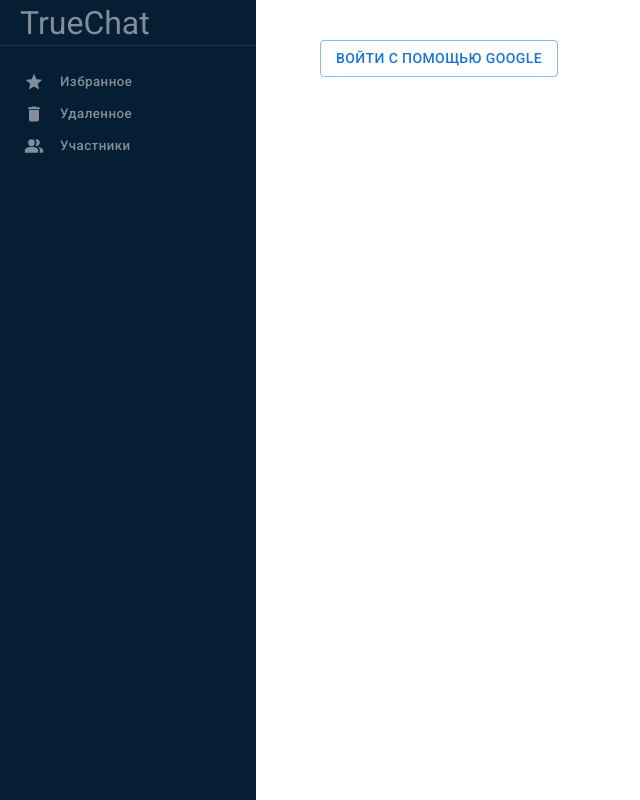
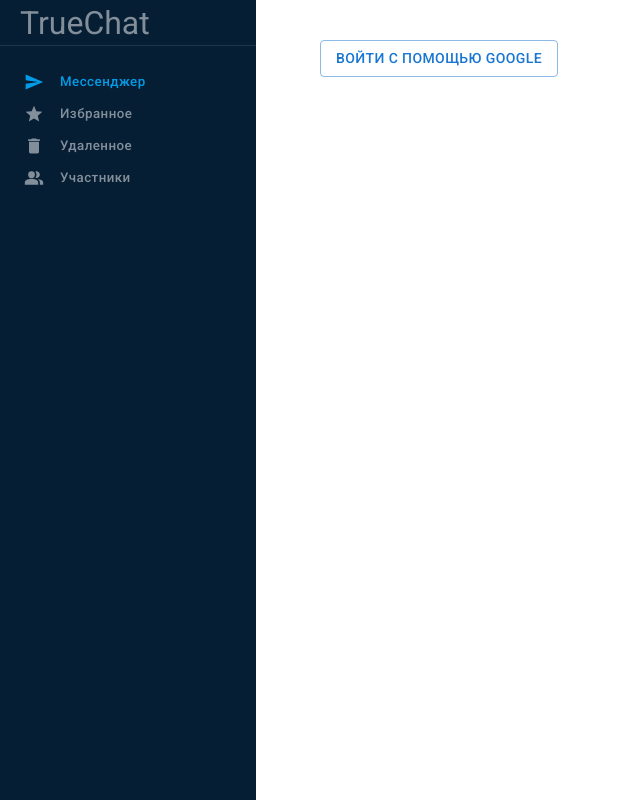
Before and after one commit to VictorTrumpel/React.ChatFirebase, a React (Create React App) app: page / in a window 1280 px wide. Shown: the whole page, without its empty margins (0-640 px from the left). Built offline with nearby package versions, Linux system fonts and the light colour scheme; no server answers.

Commit message:
[+] add usePage

```diff
--- a/src/app/hooks.ts
+++ /dev/null
@@ -1,6 +0,0 @@
-import { TypedUseSelectorHook, useDispatch, useSelector } from 'react-redux';
-import type { RootState, AppDispatch } from './store';
-
-// Use throughout your app instead of plain `useDispatch` and `useSelector`
-export const useAppDispatch = () => useDispatch<AppDispatch>();
-export const useAppSelector: TypedUseSelectorHook<RootState> = useSelector;
--- a/src/components/SideBar/SideBar.tsx
+++ b/src/components/SideBar/SideBar.tsx
@@ -3,6 +3,7 @@ import { SideBarContainer, SideBarSection } from "./style";
 import StarIcon from "@mui/icons-material/Star";
 import DeleteIcon from "@mui/icons-material/Delete";
 import PeopleAltIcon from "@mui/icons-material/PeopleAlt";
+import SendIcon from "@mui/icons-material/Send";
 
 export const SideBar = () => {
   return (
@@ -12,10 +13,11 @@ export const SideBar = () => {
       </SideBarSection>
 
       <SideBarMenu.Container>
+        <SideBarMenu.Item value="message" label="Мессенджер" Icon={SendIcon} />
         <SideBarMenu.Item value="favorite" label="Избранное" Icon={StarIcon} />
         <SideBarMenu.Item value="deleted" label="Удаленное" Icon={DeleteIcon} />
         <SideBarMenu.Item
-          value="deleted"
+          value="members"
           label="Участники"
           Icon={PeopleAltIcon}
         />
--- a/src/components/SideBar/SideBarMenu.tsx
+++ b/src/components/SideBar/SideBarMenu.tsx
@@ -1,16 +1,24 @@
 import { SvgIconComponent } from "@mui/icons-material";
 import { StyledMenuButton, StyledMenuContainer } from "./style";
 import { ReactNode } from "react";
+import { PageState } from "../../store/reducers/PageSlice";
+import { usePage } from "../../hooks/usePage";
 
 type MenuButtonProps = {
-  value: string;
+  value: PageState;
   label: string;
   Icon: SvgIconComponent;
 };
 
-const MenuButton = ({ label, Icon }: MenuButtonProps) => {
+const MenuButton = ({ value, label, Icon }: MenuButtonProps) => {
+  const [page, setPage] = usePage();
+
   return (
-    <StyledMenuButton disableRipple>
+    <StyledMenuButton
+      onClick={setPage.bind(null, value)}
+      disableRipple
+      sx={{ color: value === page ? "#039be5" : "" }}
+    >
       <Icon sx={{ width: "20px", height: "20px" }} />
       <small>{label}</small>
     </StyledMenuButton>
--- /dev/null
+++ b/src/hooks/useAppDispatch.ts
@@ -0,0 +1,4 @@
+import { useDispatch } from "react-redux";
+import { AppDispatch } from "../store/store";
+
+export const useAppDispatch = () => useDispatch<AppDispatch>();
--- /dev/null
+++ b/src/hooks/useAppSelector.ts
@@ -0,0 +1,4 @@
+import { TypedUseSelectorHook, useSelector } from "react-redux";
+import { RootState } from "../store/store";
+
+export const useAppSelector: TypedUseSelectorHook<RootState> = useSelector;
--- /dev/null
+++ b/src/hooks/usePage.ts
@@ -0,0 +1,17 @@
+import { useAppSelector } from "./useAppSelector";
+import { pageSlice, PageState } from "../store/reducers/PageSlice";
+import { useAppDispatch } from "./useAppDispatch";
+
+type SetPageFunc = (page: PageState) => void;
+
+export const usePage = (): [PageState, SetPageFunc] => {
+  const { page: currentPage } = useAppSelector((state) => state.pageReducer);
+  const { changePage: changePageAction } = pageSlice.actions;
+  const dispatch = useAppDispatch();
+
+  const setPage: SetPageFunc = (page) => {
+    dispatch(changePageAction(page));
+  };
+
+  return [currentPage, setPage];
+};
--- a/src/index.tsx
+++ b/src/index.tsx
@@ -1,7 +1,7 @@
 import React from "react";
 import { createRoot } from "react-dom/client";
 import { Provider } from "react-redux";
-import { store } from "./app/store";
+import { store } from "./store/store";
 import App from "./App";
 import { FireBase } from "./firebase/FireBase";
 
--- /dev/null
+++ b/src/store/reducers/PageSlice.ts
@@ -0,0 +1,18 @@
+import { createSlice, PayloadAction } from "@reduxjs/toolkit";
+
+export type PageState = "message" | "favorite" | "deleted" | "members";
+type PageInitialState = { page: PageState };
+
+const initialState: PageInitialState = { page: "message" };
+
+export const pageSlice = createSlice({
+  name: "page",
+  initialState,
+  reducers: {
+    changePage: (state, action: PayloadAction<PageState>) => {
+      state.page = action.payload;
+    },
+  },
+});
+
+export const pageReducer = pageSlice.reducer;
--- a/src/app/store.ts
+++ b/src/store/store.ts
@@ -1,7 +1,8 @@
 import { configureStore, ThunkAction, Action } from "@reduxjs/toolkit";
+import { pageReducer } from "./reducers/PageSlice";
 
 export const store = configureStore({
-  reducer: {},
+  reducer: { pageReducer },
 });
 
 export type AppDispatch = typeof store.dispatch;
```
